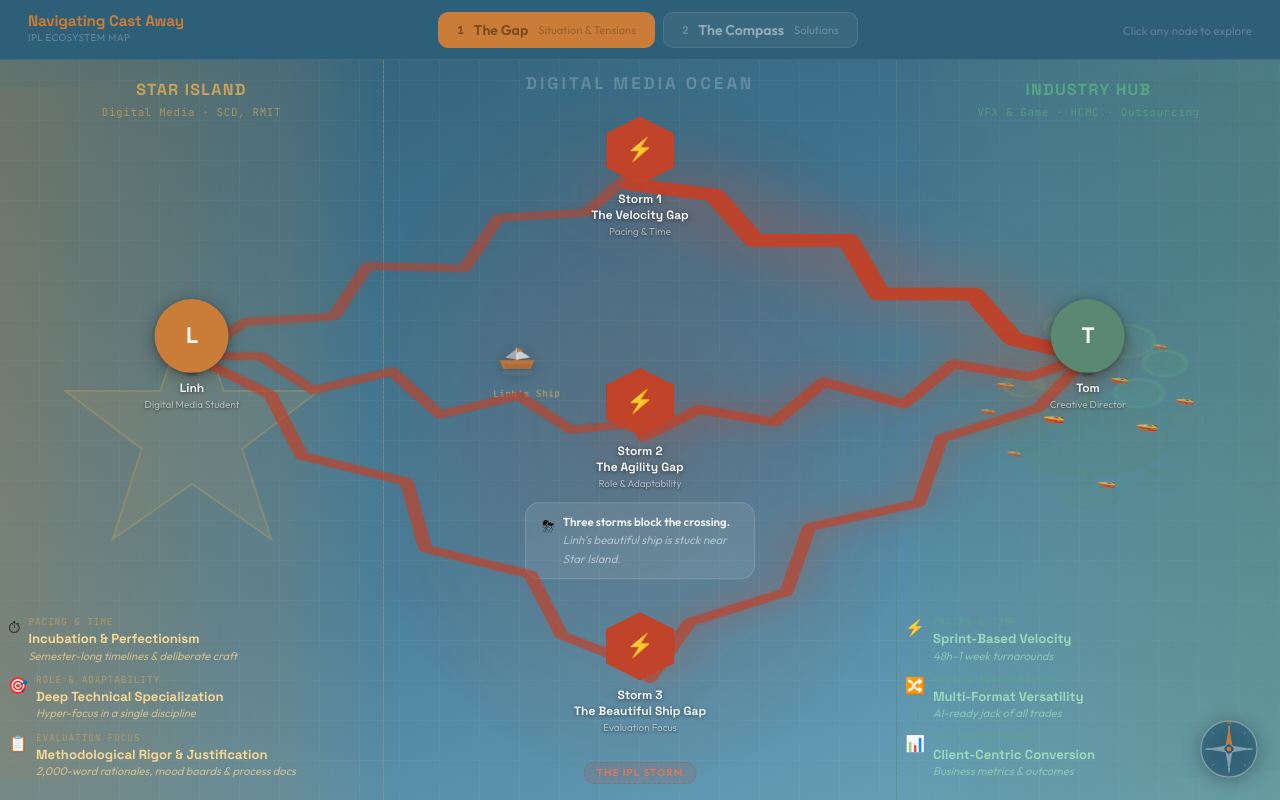
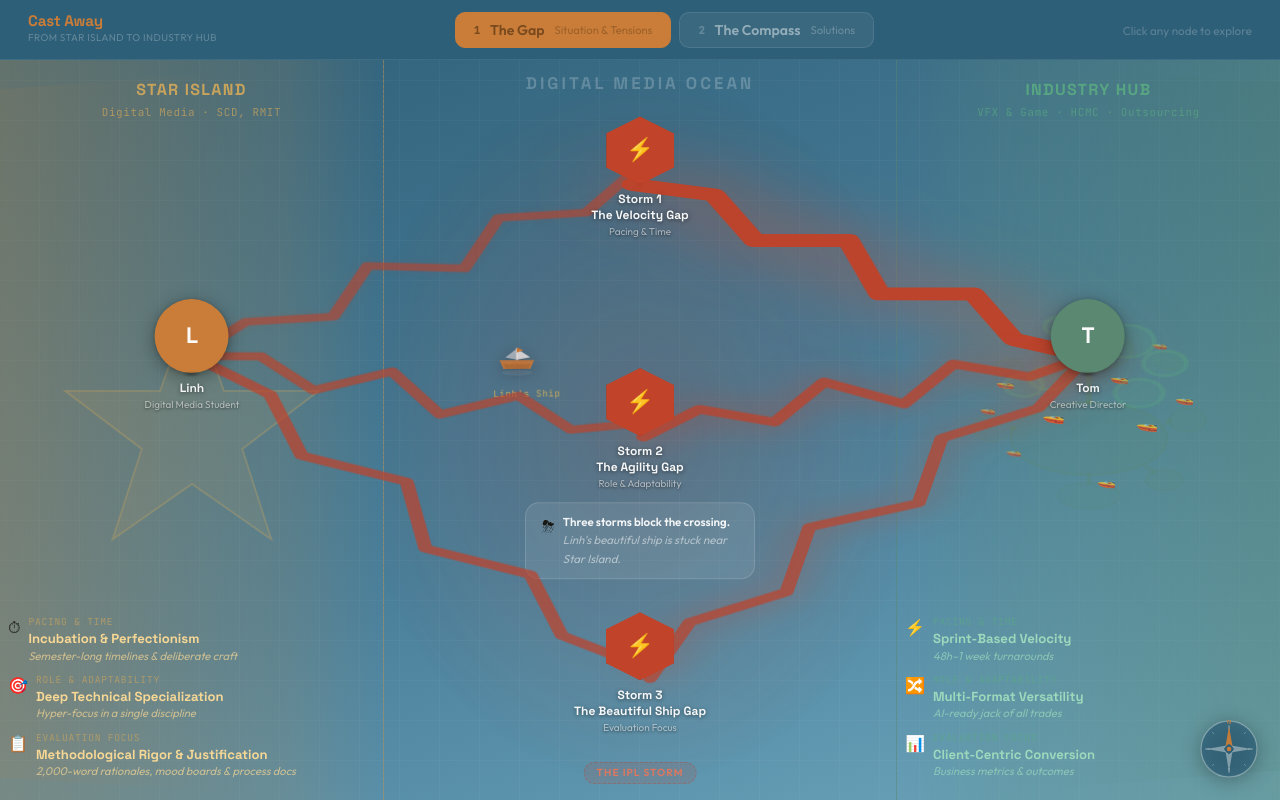
Before and after one commit to binyoun/cast-away, a React (Vite) app: page / in a window 1280 px wide. Built offline with nearby package versions, Linux system fonts and the light colour scheme.

Commit message:
Update title: Cast Away / From Star Island to Industry Hub

```diff
--- a/src/components/LayerNav.jsx
+++ b/src/components/LayerNav.jsx
@@ -12,8 +12,8 @@ export default function LayerNav({ current, onChange, activeSolutions }) {
   return (
     <nav className="layer-nav">
       <div className="nav-brand">
-        <span className="nav-brand-title">Navigating Cast Away</span>
-        <span className="nav-brand-sub">IPL Ecosystem Map</span>
+        <span className="nav-brand-title">Cast Away</span>
+        <span className="nav-brand-sub">From Star Island to Industry Hub</span>
       </div>
 
       <div className="nav-layers">
```
Also changed, not shown: 6 other files (tests, documents, lock files or other folders).
